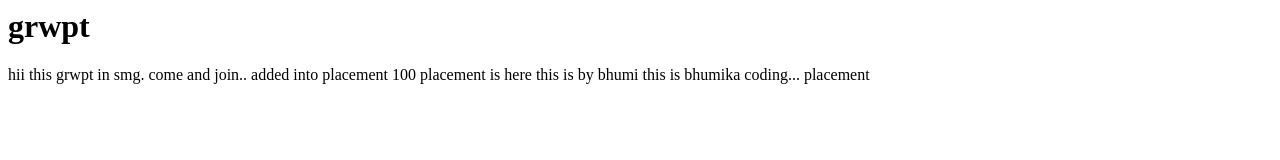
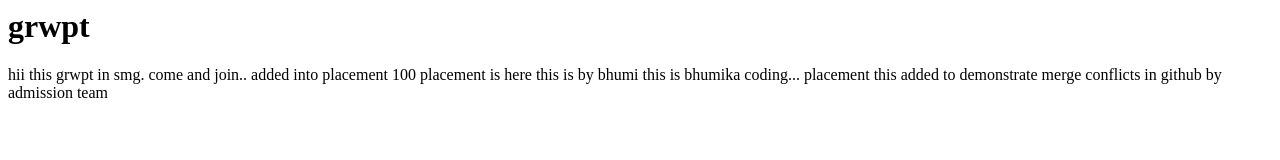
Before and after one commit to bhumikabu14/grwptweb, a plain HTML site: page index.html in a window 1280 px wide. Drawn offline with Linux system fonts and the light colour scheme.

Commit message:
again modified index for merge conflicts

```diff
--- a/index.html
+++ b/index.html
@@ -14,6 +14,8 @@ added into placement
 100 placement is here
 this is by bhumi
 this is bhumika coding... placement
+
+this added to demonstrate merge conflicts in github by admission team
 </p>
 </body>
 </html>
```
